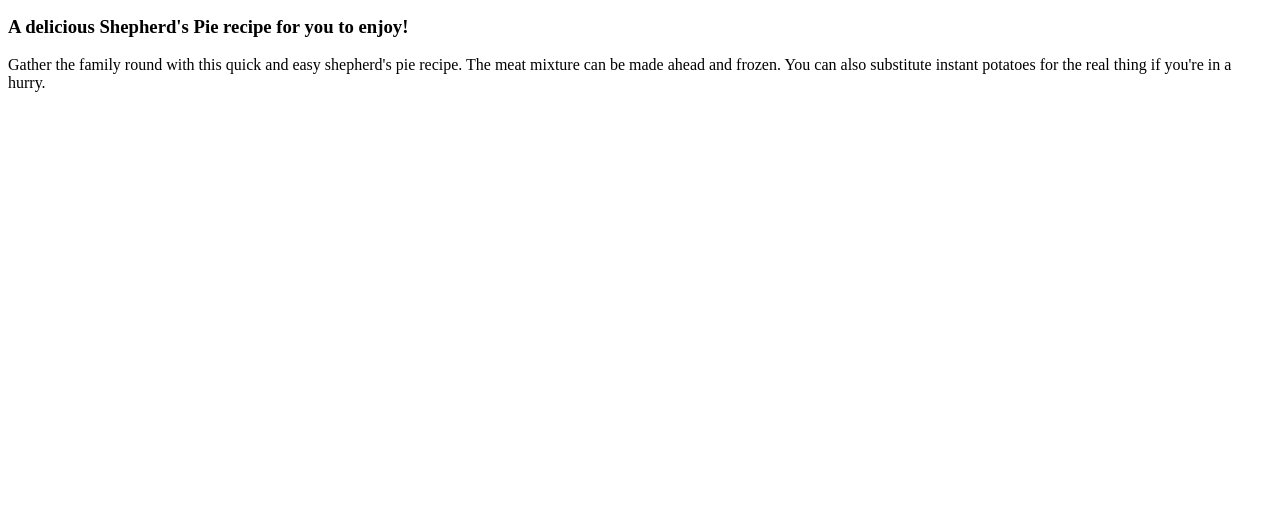
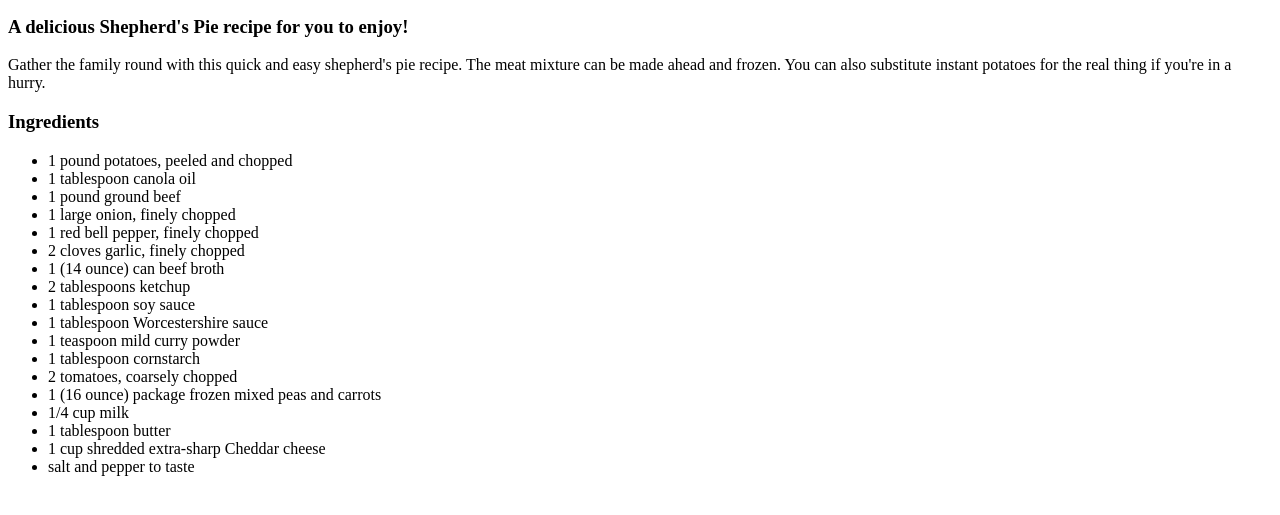
Before and after one commit to Tngyn07/odin-recipes, a plain HTML site: page recipes/Shepherds-Pie.html in a window 1280 px wide. Shown: the part 101-616 px from the top of the page. Drawn offline with Linux system fonts and the light colour scheme.

Commit message:
Add list for ingredients

```diff
--- a/recipes/Shepherds-Pie.html
+++ b/recipes/Shepherds-Pie.html
@@ -15,7 +15,28 @@
         <p>Gather the family round with this quick and easy shepherd's pie recipe. The meat mixture can
            be made ahead and frozen. You can also substitute instant potatoes for the real thing if you're in a hurry.</p>
 
+        <h3>Ingredients</h3>
 
+        <ul>
+            <li>1 pound potatoes, peeled and chopped</li>
+            <li>1 tablespoon canola oil</li>
+            <li>1 pound ground beef</li>
+            <li>1 large onion, finely chopped</li>
+            <li>1 red bell pepper, finely chopped</li>
+            <li>2 cloves garlic, finely chopped</li>
+            <li>1 (14 ounce) can beef broth</li>
+            <li>2 tablespoons ketchup</li>
+            <li>1 tablespoon soy sauce</li>
+            <li>1 tablespoon Worcestershire sauce</li>
+            <li>1 teaspoon mild curry powder</li>
+            <li>1 tablespoon cornstarch</li>
+            <li>2 tomatoes, coarsely chopped</li>
+            <li>1 (16 ounce) package frozen mixed peas and carrots</li>
+            <li>1/4 cup milk</li>
+            <li>1 tablespoon butter</li>
+            <li>1 cup shredded extra-sharp Cheddar cheese</li>
+            <li>salt and pepper to taste</li>
+        </ul>
 
     </body>
 </html>
```
